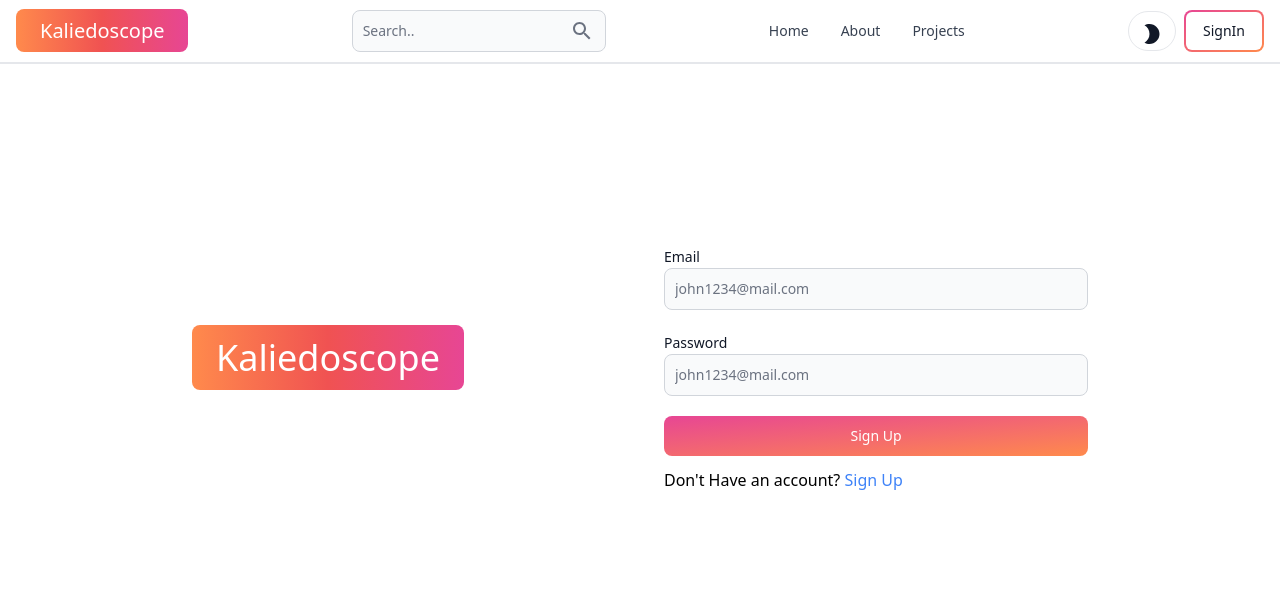
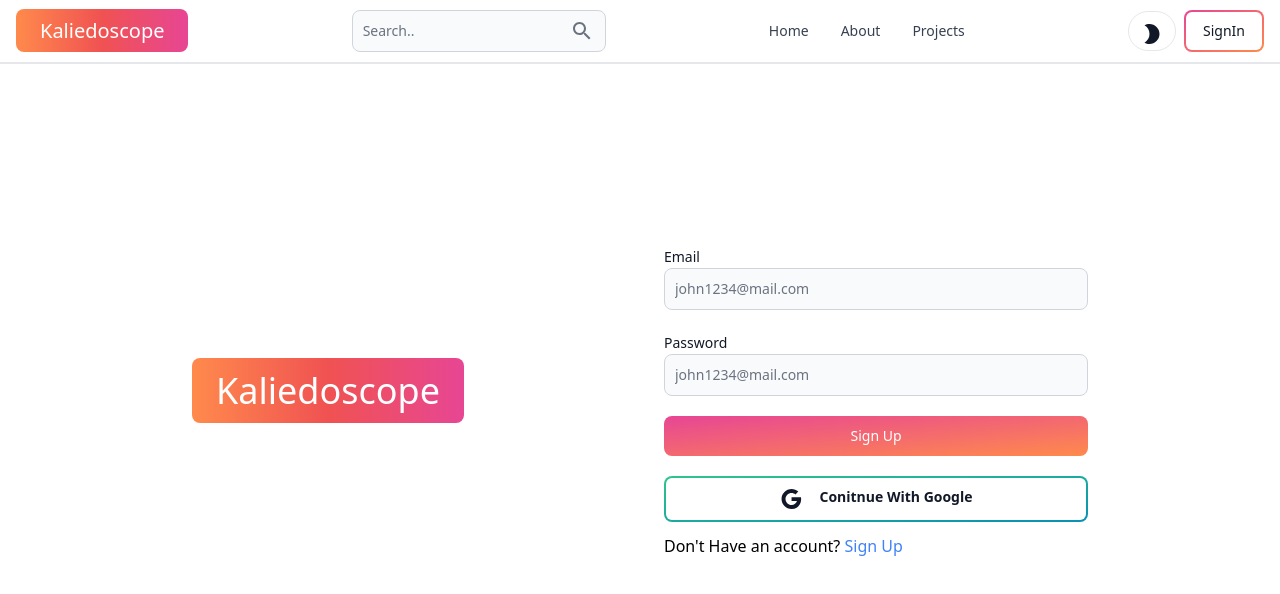
Before and after one commit to Souvik00076/Kaleidoscope, a React (Vite) app in the folder client/: page /signin in a window 1280 px wide. Shown: the top 594 px of the page. Built offline with nearby package versions, Linux system fonts and the light colour scheme.

Commit message:
Started OAUTH Implementation

```diff
--- a/client/package.json
+++ b/client/package.json
@@ -15,6 +15,7 @@
     "@mui/icons-material": "^5.15.11",
     "@reduxjs/toolkit": "^2.2.1",
     "axios": "^1.6.7",
+    "firebase": "^10.8.1",
     "flowbite-react": "^0.7.2",
     "react": "^18.2.0",
     "react-dom": "^18.2.0",
--- /dev/null
+++ b/client/src/components/GoogleAuth.jsx
@@ -0,0 +1,31 @@
+import { Button } from 'flowbite-react'
+import React from 'react'
+import GoogleIcon from '@mui/icons-material/Google';
+import {GoogleAuthProvider,signInWithPopup,getAuth} from 'firebase/auth'
+import app from '../firebase';
+import { useSelector } from 'react-redux';
+const GoogleAuth = () => {
+  const {currentUser}=useSelector(state=>state.user)
+  const handleAuth=async(e)=>{
+    console.log("hello")
+    e.preventDefault()
+    const auth=getAuth(app)
+    const provider=new GoogleAuthProvider()
+    provider.setCustomParameters({prompt:'select_account'})
+    try{
+            const resultsFromGoogle=await signInWithPopup(auth,provider)
+
+    }catch(err){
+        console.log(err)
+    }
+  }
+  return (
+    <Button type='button'  outline gradientDuoTone='greenToBlue'
+     className='w-[100%] mt-[20px]' onClick={handleAuth}>
+        <GoogleIcon/>
+        <span className='ml-4 font-bold'>  Conitnue With Google</span>
+    </Button>
+  )
+}
+
+export default GoogleAuth
--- /dev/null
+++ b/client/src/firebase.js
@@ -0,0 +1,19 @@
+// Import the functions you need from the SDKs you need
+import { initializeApp } from "firebase/app";
+// TODO: Add SDKs for Firebase products that you want to use
+// https://firebase.google.com/docs/web/setup#available-libraries
+
+// Your web app's Firebase configuration
+const firebaseConfig = {
+  apiKey: import.meta.env.VITE_FIREBASE_API_KEY,
+  authDomain: "kaleidoscope-5f8c1.firebaseapp.com",
+  projectId: "kaleidoscope-5f8c1",
+  storageBucket: "kaleidoscope-5f8c1.appspot.com",
+  messagingSenderId: "2540542476",
+  appId: "1:2540542476:web:8ca333c33eb72807006c29"
+};
+
+// Initialize Firebase
+const app = initializeApp(firebaseConfig);
+
+export default app
--- a/client/src/pages/SignIn.jsx
+++ b/client/src/pages/SignIn.jsx
@@ -8,7 +8,7 @@ import { useNavigate } from 'react-router-dom'
 import axios from 'axios'
 import {signInStart,signInSuccess,signInFailure} from '../redux/user/UserSlice'
 import {  useDispatch,useSelector } from 'react-redux'
-
+import GoogleAuth from '../components/GoogleAuth'
 
 const SignIn = () => {
   const [formData,setFormData]=useState({})
@@ -98,6 +98,7 @@ const SignIn = () => {
           }
           </Button>
       </form>
+      <GoogleAuth/>
       <div className='mt-[12px]'>
         <span>Don't Have an account?</span>
         <Link to='/signup' className='text-blue-500'> Sign Up</Link>
```
Also changed, not shown: 2 other files (tests, documents, lock files or other folders).
